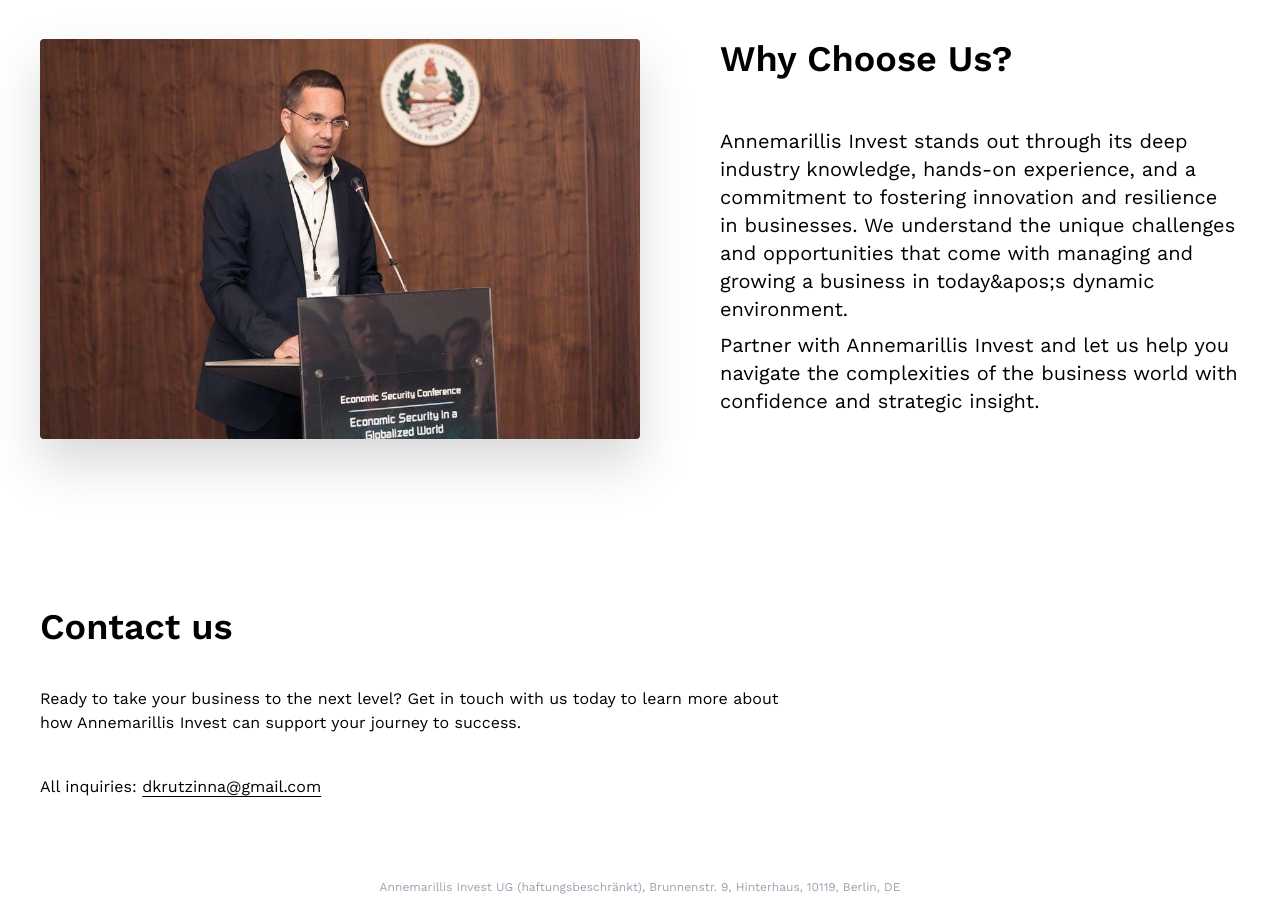
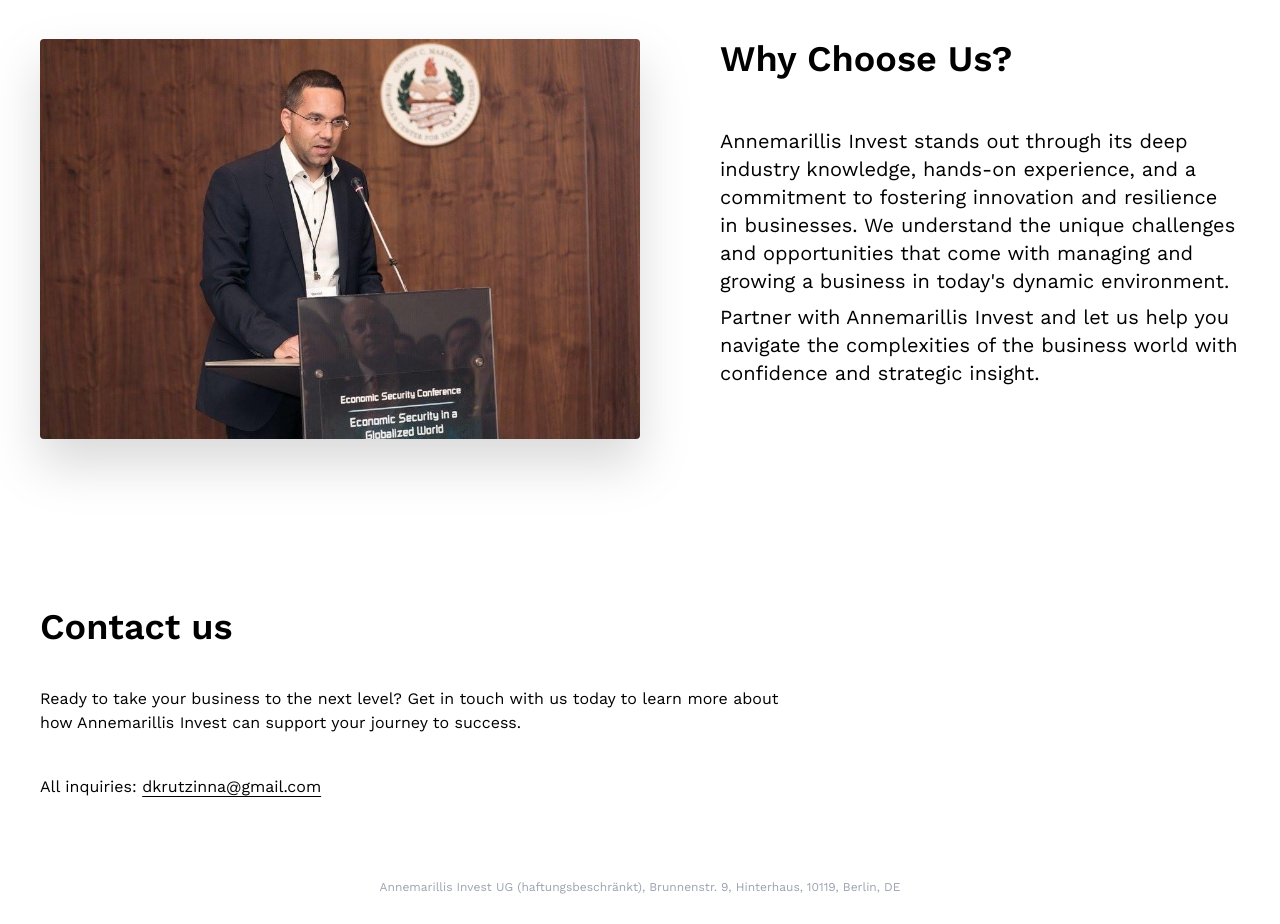
Before and after one commit to arsenyan/annemarilis-invest-web, a Next.js app: page / in a window 1280 px wide. Shown: the part 1720-2644 px from the top of the page. Built offline with nearby package versions, Linux system fonts and the light colour scheme.

Commit message:
Update Why.tsx

```diff
--- a/app/components/Why.tsx
+++ b/app/components/Why.tsx
@@ -12,11 +12,11 @@ export default function Why() {
                width={600}
                height={600} alt={""}      />
         <div className="flex flex-col gap-2 text-xl">
-        <h2 className="lg:text-4xl text-2xl font-semibold pb-10">{'Why Choose Us?'}</h2>
+        <h2 className="lg:text-4xl text-2xl font-semibold pb-10">Why Choose Us?</h2>
         <p>
-        {'Annemarillis Invest stands out through its deep industry knowledge, hands-on experience, and a commitment to fostering innovation and resilience in businesses. We understand the unique challenges and opportunities that come with managing and growing a business in today&apos;s dynamic environment.'}        </p>
+        Annemarillis Invest stands out through its deep industry knowledge, hands-on experience, and a commitment to fostering innovation and resilience in businesses. We understand the unique challenges and opportunities that come with managing and growing a business in today&apos;s dynamic environment.       </p>
         <p>
-        {'Partner with Annemarillis Invest and let us help you navigate the complexities of the business world with confidence and strategic insight.'}
+        Partner with Annemarillis Invest and let us help you navigate the complexities of the business world with confidence and strategic insight.
         </p>
         </div>
       </div>
```
